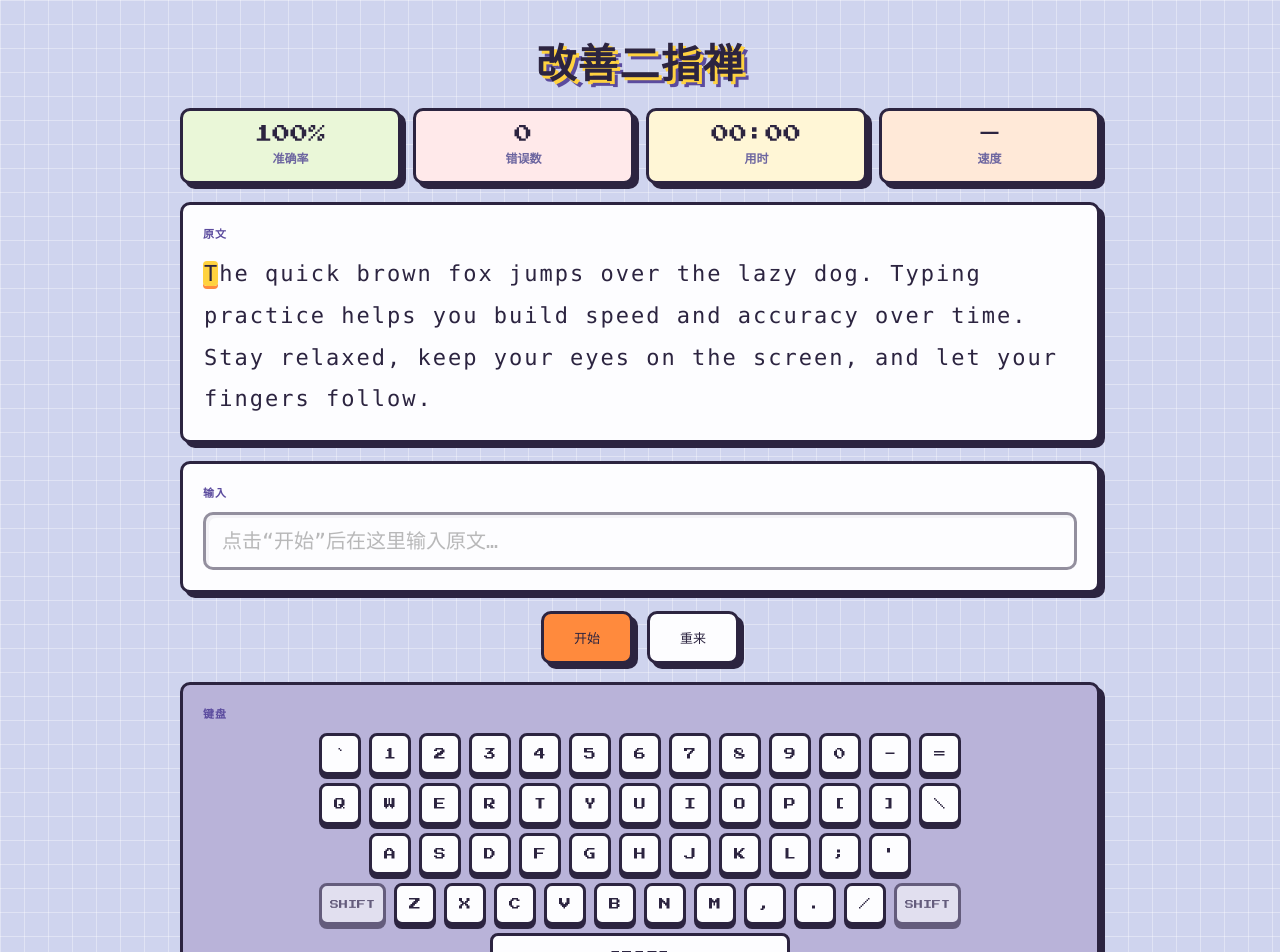
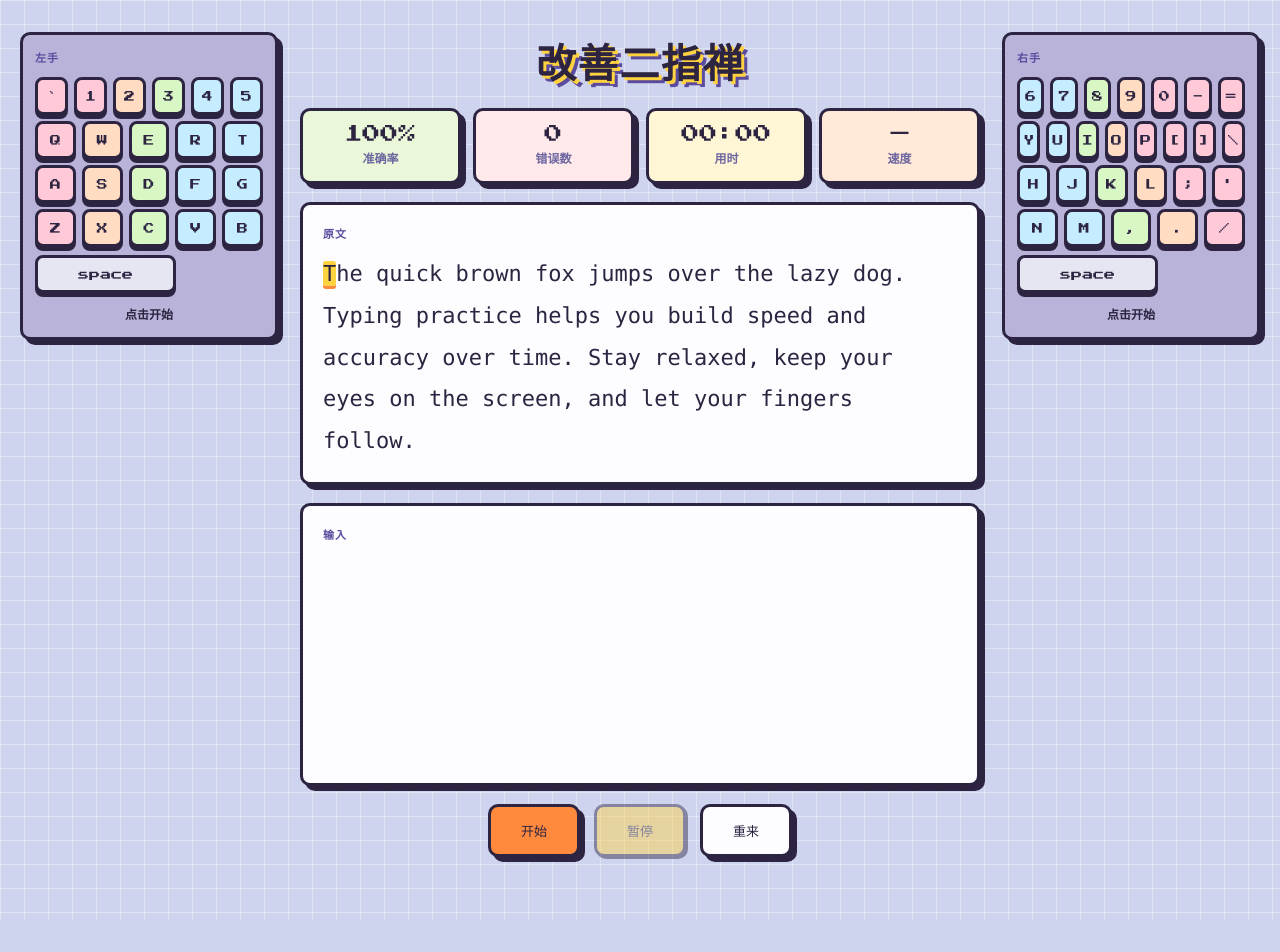
Before and after one commit to SmartJone/Carmen--, a React (Vite) app: page / in a window 1280 px wide. Shown: the top 952 px of the page. After the commit the page ends 921 px from the top, so only its background shows below. Built offline with nearby package versions, Linux system fonts and the light colour scheme.

Commit message:
输入框与原文同款显示、新增暂停、键盘改为左右分栏并加指法配色

```diff
--- a/src/App.tsx
+++ b/src/App.tsx
@@ -1,4 +1,4 @@
-import { useRef } from 'react'
+import { useEffect, useLayoutEffect, useRef, useState } from 'react'
 import { TextDisplay } from './components/TextDisplay'
 import { InputArea } from './components/InputArea'
 import { VirtualKeyboard } from './components/VirtualKeyboard'
@@ -7,22 +7,51 @@
 import { ResultCard } from './components/ResultCard'
 import { SAMPLE_TEXT } from './data/texts'
 import { useTypingEngine } from './hooks/useTypingEngine'
+import { useMediaQuery } from './hooks/useMediaQuery'
 
 function App() {
   const engine = useTypingEngine(SAMPLE_TEXT)
-  const inputRef = useRef<HTMLInputElement | null>(null)
+  const inputRef = useRef<HTMLTextAreaElement | null>(null)
+  const wide = useMediaQuery('(min-width: 1180px)')
+
+  useEffect(() => {
+    if (engine.phase === 'typing') inputRef.current?.focus()
+  }, [engine.phase])
+
+  const textRef = useRef<HTMLParagraphElement | null>(null)
+  const [textHeight, setTextHeight] = useState(0)
+
+  useLayoutEffect(() => {
+    const el = textRef.current
+    if (!el) return
+    const update = () => setTextHeight(el.offsetHeight)
+    update()
+    const ro = new ResizeObserver(update)
+    ro.observe(el)
+    return () => ro.disconnect()
+  }, [])
 
   const handleStart = () => {
     engine.start()
-    inputRef.current?.focus()
   }
 
   const handleReset = () => {
     engine.reset()
-    inputRef.current?.focus()
   }
 
+  const nextChar =
+    engine.phase === 'typing' && engine.typed.length < SAMPLE_TEXT.length
+      ? SAMPLE_TEXT[engine.typed.length]
+      : null
+
   return (
+    <div className={wide ? 'layout layout-wide' : 'layout'}>
+      {wide && (
+        <aside className="side-kb side-kb-left">
+          <VirtualKeyboard side="left" nextChar={nextChar} streak={engine.streak} />
+        </aside>
+      )}
+
       <main className="app">
         <h1 className="app-title">改善二指禅</h1>
 
@@ -33,18 +62,24 @@
           speed={engine.phase === 'finished' ? `${engine.wpm} WPM` : '—'}
         />
 
-      <TextDisplay text={SAMPLE_TEXT} typed={engine.typed} />
+        <TextDisplay text={SAMPLE_TEXT} typed={engine.typed} textRef={textRef} />
 
         <InputArea
+          text={SAMPLE_TEXT}
           value={engine.typed}
           disabled={engine.phase !== 'typing'}
+          minHeight={textHeight}
           inputRef={inputRef}
           onChange={engine.handleChange}
         />
 
         <Controls
           canStart={engine.phase === 'idle'}
+          paused={engine.phase === 'paused'}
+          canPause={engine.phase === 'typing'}
           onStart={handleStart}
+          onPause={engine.pause}
+          onResume={engine.resume}
           onReset={handleReset}
         />
 
@@ -52,20 +87,21 @@
           <ResultCard
             wpm={engine.wpm}
             accuracy={engine.accuracy}
-          errors={engine.errorCount}
-          time={engine.timeString}
             onReset={handleReset}
           />
         )}
 
-      <VirtualKeyboard
-        nextChar={
-          engine.phase === 'typing' && engine.typed.length < SAMPLE_TEXT.length
-            ? SAMPLE_TEXT[engine.typed.length]
-            : null
-        }
-      />
+        {!wide && (
+          <VirtualKeyboard side="full" nextChar={nextChar} streak={engine.streak} />
+        )}
       </main>
+
+      {wide && (
+        <aside className="side-kb side-kb-right">
+          <VirtualKeyboard side="right" nextChar={nextChar} streak={engine.streak} />
+        </aside>
+      )}
+    </div>
   )
 }
 
--- a/src/components/Controls.tsx
+++ b/src/components/Controls.tsx
@@ -1,14 +1,33 @@
 interface ControlsProps {
   canStart: boolean
+  paused: boolean
+  canPause: boolean
   onStart: () => void
+  onPause: () => void
+  onResume: () => void
   onReset: () => void
 }
 
-export function Controls({ canStart, onStart, onReset }: ControlsProps) {
+export function Controls({
+  canStart,
+  paused,
+  canPause,
+  onStart,
+  onPause,
+  onResume,
+  onReset,
+}: ControlsProps) {
   return (
     <section className="controls">
       <button className="btn btn-primary" onClick={onStart} disabled={!canStart}>
         开始
+      </button>
+      <button
+        className="btn btn-pause"
+        onClick={paused ? onResume : onPause}
+        disabled={!paused && !canPause}
+      >
+        {paused ? '继续' : '暂停'}
       </button>
       <button className="btn" onClick={onReset}>
         重来
--- a/src/components/InputArea.tsx
+++ b/src/components/InputArea.tsx
@@ -1,28 +1,51 @@
 import type { RefObject } from 'react'
 
 interface InputAreaProps {
+  text: string
   value: string
   disabled: boolean
-  inputRef: RefObject<HTMLInputElement | null>
+  minHeight: number
+  inputRef: RefObject<HTMLTextAreaElement | null>
   onChange: (value: string) => void
 }
 
-export function InputArea({ value, disabled, inputRef, onChange }: InputAreaProps) {
+export function InputArea({
+  text,
+  value,
+  disabled,
+  minHeight,
+  inputRef,
+  onChange,
+}: InputAreaProps) {
   return (
     <section className="card">
       <h2 className="section-title">输入</h2>
-      <input
+      <div className={`input-stack${disabled ? ' is-disabled' : ''}`}>
+        <p
+          className="text-display input-ghost"
+          style={{ minHeight }}
+          aria-hidden="true"
+        >
+          {value.split('').map((ch, i) => (
+            <span
+              key={i}
+              className={ch === text[i] ? 'char char-correct' : 'char char-wrong'}
+            >
+              {ch}
+            </span>
+          ))}
+        </p>
+        <textarea
           ref={inputRef}
-        className="typing-input"
-        type="text"
+          className="text-display input-layer"
           value={value}
           disabled={disabled}
-        placeholder="点击“开始”后在这里输入原文…"
+          spellCheck={false}
+          autoCorrect="off"
           autoComplete="off"
-        autoCorrect="off"
-        spellCheck={false}
           onChange={(e) => onChange(e.target.value)}
         />
+      </div>
     </section>
   )
 }
--- a/src/components/TextDisplay.tsx
+++ b/src/components/TextDisplay.tsx
@@ -1,13 +1,16 @@
+import type { RefObject } from 'react'
+
 interface TextDisplayProps {
   text: string
   typed: string
+  textRef?: RefObject<HTMLParagraphElement | null>
 }
 
-export function TextDisplay({ text, typed }: TextDisplayProps) {
+export function TextDisplay({ text, typed, textRef }: TextDisplayProps) {
   return (
     <section className="card">
       <h2 className="section-title">原文</h2>
-      <p className="text-display">
+      <p className="text-display" ref={textRef}>
         {text.split('').map((ch, i) => {
           let cls = 'char'
           if (i < typed.length) {
--- a/src/components/VirtualKeyboard.tsx
+++ b/src/components/VirtualKeyboard.tsx
@@ -1,74 +1,85 @@
-import { useEffect, useMemo, useState } from 'react'
+import {
+  FINGER_NAMES,
+  FULL_ROWS,
+  LEFT_ROWS,
+  RIGHT_ROWS,
+  SPACE_KEY,
+  fingerOfChar,
+  keyIdOf,
+  type KeyDef,
+} from '../data/keyboard'
+import { usePressedKey } from '../hooks/usePressedKey'
 
-const ROWS = [
-  ['`', '1', '2', '3', '4', '5', '6', '7', '8', '9', '0', '-', '='],
-  ['q', 'w', 'e', 'r', 't', 'y', 'u', 'i', 'o', 'p', '[', ']', '\\'],
-  ['a', 's', 'd', 'f', 'g', 'h', 'j', 'k', 'l', ';', "'"],
-  ['z', 'x', 'c', 'v', 'b', 'n', 'm', ',', '.', '/'],
-]
+type Side = 'left' | 'right' | 'full'
 
-function keyIdOf(ch: string): string | null {
-  if (ch === ' ') return 'space'
-  if (ch.length !== 1) return null
-  return ch.toLowerCase()
+interface VirtualKeyboardProps {
+  side?: Side
+  nextChar: string | null
+  streak: number
 }
 
-interface VirtualKeyboardProps {
-  nextChar: string | null
+const ROWS: Record<Side, KeyDef[][]> = {
+  left: LEFT_ROWS,
+  right: RIGHT_ROWS,
+  full: FULL_ROWS,
 }
 
-export function VirtualKeyboard({ nextChar }: VirtualKeyboardProps) {
-  const [pressed, setPressed] = useState<string | null>(null)
+const TITLES: Record<Side, string> = {
+  left: '左手',
+  right: '右手',
+  full: '键盘',
+}
 
-  const allKeys = useMemo(
-    () => new Set([...ROWS.flat(), 'space', 'Shift']),
-    [],
+export function VirtualKeyboard({
+  side = 'full',
+  nextChar,
+  streak,
+}: VirtualKeyboardProps) {
+  const pressedKey = usePressedKey()
+  const nextKey = nextChar === null ? null : keyIdOf(nextChar)
+  const nextFinger = nextChar === null ? null : fingerOfChar(nextChar)
+
+  const keyClass = (key: KeyDef) => {
+    const cls = ['kb-key', `finger-${key.finger}`]
+    if (pressedKey === key.id) cls.push('kb-active')
+    else if (nextKey === key.id) cls.push('kb-next')
+    return cls.join(' ')
+  }
+
+  const renderSpace = () => (
+    <div className="kb-row kb-row-space">
+      <span className={keyClass(SPACE_KEY)}>{SPACE_KEY.label}</span>
+    </div>
   )
 
-  const nextKey = nextChar !== null ? keyIdOf(nextChar) : null
+  return (
+    <section className={`card kb-card kb-${side}`}>
+      <h2 className="section-title">{TITLES[side]}</h2>
 
-  useEffect(() => {
-    const onKeyDown = (e: KeyboardEvent) => {
-      if (e.repeat) return
-      const id = keyIdOf(e.key)
-      if (id && allKeys.has(id)) setPressed(id)
-    }
-    const onKeyUp = () => setPressed(null)
-
-    window.addEventListener('keydown', onKeyDown)
-    window.addEventListener('keyup', onKeyUp)
-    return () => {
-      window.removeEventListener('keydown', onKeyDown)
-      window.removeEventListener('keyup', onKeyUp)
-    }
-  }, [allKeys])
-
-  const cls = (key: string) => {
-    if (pressed === key) return 'kb-key kb-active'
-    if (nextKey === key) return 'kb-key kb-next'
-    return 'kb-key'
-  }
-
-  return (
-    <section className="card kb-card">
-      <h2 className="section-title">键盘</h2>
       <div className="keyboard">
-        {ROWS.map((row, r) => (
-          <div className={`kb-row kb-row-${r}`} key={r}>
-            {r === 3 && <span className="kb-key kb-wide kb-inert">Shift</span>}
+        {ROWS[side].map((row, r) => (
+          <div className="kb-row" key={r}>
             {row.map((key) => (
-              <span className={cls(key)} key={key}>
-                {key}
+              <span className={keyClass(key)} key={key.id}>
+                {key.label}
               </span>
             ))}
-            {r === 3 && <span className="kb-key kb-wide kb-inert">Shift</span>}
           </div>
         ))}
-        <div className="kb-row">
-          <span className={cls('space') + ' kb-space'}>space</span>
-        </div>
+        {renderSpace()}
       </div>
-      <p className="kb-hint">黄色 = 下一个要按的键，按键时会亮起</p>
+
+      <p className="kb-tip">
+        {nextFinger ? (
+          <>
+            用 <b>{FINGER_NAMES[nextFinger]}</b> 敲
+          </>
+        ) : (
+          '点击开始'
+        )}
+      </p>
+
+      {streak > 1 && <p className="kb-streak">连击 x{streak}</p>}
     </section>
   )
 }
--- /dev/null
+++ b/src/data/keyboard.ts
@@ -0,0 +1,75 @@
+export type Finger =
+  | 'l-pinky'
+  | 'l-ring'
+  | 'l-middle'
+  | 'l-index'
+  | 'r-index'
+  | 'r-middle'
+  | 'r-ring'
+  | 'r-pinky'
+  | 'thumb'
+
+export interface KeyDef {
+  id: string
+  label: string
+  finger: Finger
+}
+
+export const FINGER_NAMES: Record<Finger, string> = {
+  'l-pinky': '左手小指',
+  'l-ring': '左手无名指',
+  'l-middle': '左手中指',
+  'l-index': '左手食指',
+  'r-index': '右手食指',
+  'r-middle': '右手中指',
+  'r-ring': '右手无名指',
+  'r-pinky': '右手小指',
+  thumb: '拇指',
+}
+
+const k = (label: string, finger: Finger): KeyDef => ({
+  id: label === ' ' ? 'space' : label.toLowerCase(),
+  label,
+  finger,
+})
+
+export const LEFT_ROWS: KeyDef[][] = [
+  [k('`', 'l-pinky'), k('1', 'l-pinky'), k('2', 'l-ring'), k('3', 'l-middle'), k('4', 'l-index'), k('5', 'l-index')],
+  [k('q', 'l-pinky'), k('w', 'l-ring'), k('e', 'l-middle'), k('r', 'l-index'), k('t', 'l-index')],
+  [k('a', 'l-pinky'), k('s', 'l-ring'), k('d', 'l-middle'), k('f', 'l-index'), k('g', 'l-index')],
+  [k('z', 'l-pinky'), k('x', 'l-ring'), k('c', 'l-middle'), k('v', 'l-index'), k('b', 'l-index')],
+]
+
+export const RIGHT_ROWS: KeyDef[][] = [
+  [k('6', 'r-index'), k('7', 'r-index'), k('8', 'r-middle'), k('9', 'r-ring'), k('0', 'r-pinky'), k('-', 'r-pinky'), k('=', 'r-pinky')],
+  [k('y', 'r-index'), k('u', 'r-index'), k('i', 'r-middle'), k('o', 'r-ring'), k('p', 'r-pinky'), k('[', 'r-pinky'), k(']', 'r-pinky'), k('\\', 'r-pinky')],
+  [k('h', 'r-index'), k('j', 'r-index'), k('k', 'r-middle'), k('l', 'r-ring'), k(';', 'r-pinky'), k("'", 'r-pinky')],
+  [k('n', 'r-index'), k('m', 'r-index'), k(',', 'r-middle'), k('.', 'r-ring'), k('/', 'r-pinky')],
+]
+
+export const SPACE_KEY: KeyDef = { id: 'space', label: 'space', finger: 'thumb' }
+
+export const FULL_ROWS: KeyDef[][] = LEFT_ROWS.map((row, i) => [
+  ...row,
+  ...RIGHT_ROWS[i],
+])
+
+export const KEY_FINGER: Record<string, Finger> = (() => {
+  const map: Record<string, Finger> = {}
+  for (const row of FULL_ROWS) {
+    for (const key of row) map[key.id] = key.finger
+  }
+  map[SPACE_KEY.id] = SPACE_KEY.finger
+  return map
+})()
+
+export function keyIdOf(ch: string): string | null {
+  if (ch === ' ') return 'space'
+  if (ch.length !== 1) return null
+  return ch.toLowerCase()
+}
+
+export function fingerOfChar(ch: string): Finger | null {
+  const id = keyIdOf(ch)
+  return id === null ? null : (KEY_FINGER[id] ?? null)
+}
--- /dev/null
+++ b/src/hooks/useMediaQuery.ts
@@ -0,0 +1,17 @@
+import { useEffect, useState } from 'react'
+
+export function useMediaQuery(query: string) {
+  const [matches, setMatches] = useState(() =>
+    typeof window !== 'undefined' ? window.matchMedia(query).matches : false,
+  )
+
+  useEffect(() => {
+    const mql = window.matchMedia(query)
+    const onChange = () => setMatches(mql.matches)
+    onChange()
+    mql.addEventListener('change', onChange)
+    return () => mql.removeEventListener('change', onChange)
+  }, [query])
+
+  return matches
+}
--- /dev/null
+++ b/src/hooks/usePressedKey.ts
@@ -0,0 +1,24 @@
+import { useEffect, useState } from 'react'
+import { KEY_FINGER, keyIdOf } from '../data/keyboard'
+
+export function usePressedKey() {
+  const [pressedKey, setPressedKey] = useState<string | null>(null)
+
+  useEffect(() => {
+    const onKeyDown = (e: KeyboardEvent) => {
+      if (e.repeat) return
+      const id = keyIdOf(e.key)
+      if (id && id in KEY_FINGER) setPressedKey(id)
+    }
+    const onKeyUp = () => setPressedKey(null)
+
+    window.addEventListener('keydown', onKeyDown)
+    window.addEventListener('keyup', onKeyUp)
+    return () => {
+      window.removeEventListener('keydown', onKeyDown)
+      window.removeEventListener('keyup', onKeyUp)
+    }
+  }, [])
+
+  return pressedKey
+}
--- a/src/hooks/useTypingEngine.ts
+++ b/src/hooks/useTypingEngine.ts
@@ -1,6 +1,6 @@
 import { useCallback, useEffect, useMemo, useRef, useState } from 'react'
 
-export type Phase = 'idle' | 'typing' | 'finished'
+export type Phase = 'idle' | 'typing' | 'paused' | 'finished'
 
 function formatTime(ms: number) {
   const total = Math.floor(ms / 1000)
@@ -12,32 +12,57 @@
 export function useTypingEngine(text: string) {
   const [phase, setPhase] = useState<Phase>('idle')
   const [typed, setTyped] = useState('')
-  const [startedAt, setStartedAt] = useState<number | null>(null)
   const [elapsedMs, setElapsedMs] = useState(0)
+  const accumulatedRef = useRef(0)
+  const segmentStartRef = useRef<number | null>(null)
   const timerRef = useRef<number | null>(null)
 
+  const currentElapsed = useCallback(() => {
+    const running =
+      segmentStartRef.current === null
+        ? 0
+        : Date.now() - segmentStartRef.current
+    return accumulatedRef.current + running
+  }, [])
+
   useEffect(() => {
-    if (phase !== 'typing' || startedAt === null) return
+    if (phase !== 'typing') return
     timerRef.current = window.setInterval(() => {
-      setElapsedMs(Date.now() - startedAt)
+      setElapsedMs(currentElapsed())
     }, 200)
     return () => {
       if (timerRef.current !== null) window.clearInterval(timerRef.current)
     }
-  }, [phase, startedAt])
+  }, [phase, currentElapsed])
 
   const start = useCallback(() => {
     if (phase !== 'idle') return
-    setStartedAt(Date.now())
+    accumulatedRef.current = 0
+    segmentStartRef.current = Date.now()
     setElapsedMs(0)
+    setPhase('typing')
+  }, [phase])
+
+  const pause = useCallback(() => {
+    if (phase !== 'typing') return
+    accumulatedRef.current = currentElapsed()
+    segmentStartRef.current = null
+    setElapsedMs(accumulatedRef.current)
+    setPhase('paused')
+  }, [phase, currentElapsed])
+
+  const resume = useCallback(() => {
+    if (phase !== 'paused') return
+    segmentStartRef.current = Date.now()
     setPhase('typing')
   }, [phase])
 
   const reset = useCallback(() => {
     if (timerRef.current !== null) window.clearInterval(timerRef.current)
+    accumulatedRef.current = 0
+    segmentStartRef.current = null
     setPhase('idle')
     setTyped('')
-    setStartedAt(null)
     setElapsedMs(0)
   }, [])
 
@@ -48,11 +73,13 @@
       setTyped(next)
       if (next.length === text.length) {
         if (timerRef.current !== null) window.clearInterval(timerRef.current)
-        setElapsedMs(startedAt === null ? 0 : Date.now() - startedAt)
+        accumulatedRef.current = currentElapsed()
+        segmentStartRef.current = null
+        setElapsedMs(accumulatedRef.current)
         setPhase('finished')
       }
     },
-    [phase, startedAt, text],
+    [phase, text, currentElapsed],
   )
 
   const { correctCount, errorCount } = useMemo(() => {
@@ -63,6 +90,15 @@
       else errors++
     }
     return { correctCount: correct, errorCount: errors }
+  }, [typed, text])
+
+  const streak = useMemo(() => {
+    let n = 0
+    for (let i = typed.length - 1; i >= 0; i--) {
+      if (typed[i] === text[i]) n++
+      else break
+    }
+    return n
   }, [typed, text])
 
   const accuracy =
@@ -76,10 +112,13 @@
     typed,
     correctCount,
     errorCount,
+    streak,
     accuracy,
     wpm,
     timeString: formatTime(elapsedMs),
     start,
+    pause,
+    resume,
     reset,
     handleChange,
   }
--- a/src/index.css
+++ b/src/index.css
@@ -38,7 +38,7 @@
 }
 
 #root {
-  max-width: 960px;
+  max-width: 1440px;
   margin: 0 auto;
   padding: 32px 20px 64px;
 }
@@ -62,12 +62,6 @@
   font-size: 11px;
   letter-spacing: 0.08em;
   color: var(--indigo);
-}
-
-.app {
-  display: flex;
-  flex-direction: column;
-  gap: 18px;
 }
 
 .app-title {
@@ -133,23 +127,24 @@
   font-family: var(--mono);
   font-size: 22px;
   line-height: 1.9;
-  word-break: break-word;
+  white-space: pre-wrap;
+  overflow-wrap: break-word;
 }
 
 .char {
-  border-radius: 4px;
-  padding: 0 1px;
+  border-radius: 3px;
+  padding: 0;
 }
 
 .char-correct {
-  color: var(--green);
-  background: rgba(126, 211, 33, 0.22);
+  color: #26824a;
+  background: rgba(126, 211, 33, 0.24);
 }
 
 .char-wrong {
-  color: #fff;
-  background: var(--red);
-  text-decoration: underline wavy #fff;
+  color: #b3272c;
+  background: rgba(227, 69, 74, 0.16);
+  text-decoration: underline wavy #e07a7e;
   text-underline-offset: 4px;
 }
 
@@ -159,30 +154,41 @@
   box-shadow: 0 3px 0 var(--orange);
 }
 
-/* 输入区 */
-.typing-input {
-  width: 100%;
-  font-family: var(--mono);
-  font-size: 20px;
-  padding: 14px 16px;
-  border: 3px solid var(--border);
-  border-radius: var(--radius);
-  background: var(--panel);
-  color: var(--text);
-  outline: none;
-  box-shadow: inset 3px 3px 0 rgba(44, 36, 64, 0.08);
+/* 输入区：与原文同款显示，textarea 透明覆盖实现输入 */
+.input-stack {
+  position: relative;
 }
 
-.typing-input:focus {
-  border-color: var(--indigo);
-  box-shadow:
-    inset 3px 3px 0 rgba(44, 36, 64, 0.08),
-    0 0 0 3px var(--accent-soft);
+.input-ghost {
+  margin: 0;
 }
 
-.typing-input:disabled {
-  opacity: 0.5;
-  cursor: not-allowed;
+.input-layer {
+  position: absolute;
+  inset: 0;
+  width: 100%;
+  height: 100%;
+  margin: 0;
+  padding: 0;
+  border: none;
+  outline: none;
+  resize: none;
+  overflow: hidden;
+  background: transparent;
+  color: transparent;
+  caret-color: var(--indigo);
+  white-space: pre-wrap;
+  overflow-wrap: break-word;
+}
+
+.input-stack:focus-within {
+  outline: 3px solid var(--indigo);
+  outline-offset: 6px;
+  border-radius: 6px;
+}
+
+.input-stack.is-disabled {
+  opacity: 0.55;
 }
 
 /* 按钮 */
@@ -230,55 +236,105 @@
   background: var(--lime);
 }
 
+.btn-pause {
+  background: var(--yellow);
+}
+
+.btn-pause:hover:not(:disabled) {
+  background: var(--lime);
+}
+
 /* 结果卡片 */
 .result-card {
   text-align: center;
   background: #fffbe8;
 }
 
-.result-grid {
-  display: grid;
-  grid-template-columns: repeat(4, 1fr);
-  gap: 12px;
-  margin-bottom: 16px;
+.result-badge {
+  font-family: var(--pixel);
+  font-size: 56px;
+  line-height: 1;
+  margin: 8px 0 14px;
+  color: var(--orange);
+  text-shadow: 4px 4px 0 var(--border);
 }
 
-.result-item {
+.result-badge.rank-S {
+  color: var(--lime);
+}
+.result-badge.rank-B {
+  color: var(--indigo);
+}
+.result-badge.rank-C {
+  color: var(--text-muted);
+}
+
+.result-msg {
+  margin: 0 0 18px;
+  font-size: 16px;
+  font-weight: 700;
+}
+
+/* 模拟键盘 */
+.layout {
+  display: flex;
+  flex-direction: column;
+  gap: 18px;
+}
+
+.app {
+  width: 100%;
+  max-width: 720px;
+  margin: 0 auto;
+  display: flex;
+  flex-direction: column;
+  gap: 18px;
+}
+
+.layout-wide {
+  display: grid;
+  grid-template-columns: minmax(0, 1fr) minmax(0, 680px) minmax(0, 1fr);
+  gap: 22px;
+  align-items: start;
+}
+
+.side-kb {
+  position: sticky;
+  top: 20px;
+}
+
+.kb-card {
+  background: #b9b3d9;
+}
+
+.side-kb .kb-card {
+  padding: 14px 12px;
+}
+
+.keyboard {
   display: flex;
   flex-direction: column;
   gap: 6px;
 }
 
-/* 模拟键盘 */
-.kb-card {
-  background: #b9b3d9;
-}
-
-.keyboard {
-  display: flex;
-  flex-direction: column;
-  gap: 8px;
-  align-items: center;
-}
-
 .kb-row {
   display: flex;
-  gap: 8px;
-  justify-content: center;
+  gap: 6px;
 }
 
 .kb-key {
-  min-width: 42px;
-  height: 42px;
-  padding: 0 8px;
+  flex: 1 1 0;
+  min-width: 0;
+  height: 38px;
+  padding: 0 2px;
   display: inline-flex;
   align-items: center;
   justify-content: center;
   font-family: var(--pixel);
-  font-size: 12px;
+  font-size: 11px;
   text-transform: uppercase;
+  color: var(--border);
   background: var(--panel);
-  color: var(--text);
   border: 3px solid var(--border);
   border-radius: 8px;
   box-shadow: 0 4px 0 var(--border);
@@ -288,9 +344,30 @@
     background 60ms ease;
 }
 
+/* 指法配色（柔和） */
+.finger-l-pinky,
+.finger-r-pinky {
+  background: #ffc9d8;
+}
+.finger-l-ring,
+.finger-r-ring {
+  background: #ffdcc2;
+}
+.finger-l-middle,
+.finger-r-middle {
+  background: #d9f7c4;
+}
+.finger-l-index,
+.finger-r-index {
+  background: #c6ecff;
+}
+.finger-thumb {
+  background: #e6e6f2;
+}
+
 .kb-next {
   background: var(--yellow);
-  animation: kb-blink 900ms steps(2, start) infinite;
+  animation: kb-pulse 700ms ease-in-out infinite;
 }
 
 .kb-active {
@@ -299,37 +376,61 @@
   box-shadow: 0 0 0 var(--border);
 }
 
-.kb-wide {
-  min-width: 66px;
-  font-size: 9px;
+.kb-row-space {
+  margin-top: 2px;
 }
 
-.kb-inert {
-  opacity: 0.6;
+.kb-row-space .kb-key {
+  flex: 0 0 62%;
 }
 
-.kb-space {
-  width: 300px;
+.kb-space,
+.kb-row-space .kb-key {
   text-transform: none;
 }
 
-.kb-hint {
-  margin: 14px 0 0;
+.kb-tip {
+  margin: 12px 0 0;
   text-align: center;
   font-size: 12px;
   font-weight: 700;
-  color: var(--text-muted);
+  color: var(--border);
 }
 
-@keyframes kb-blink {
+.kb-tip b {
+  color: var(--indigo);
+}
+
+.kb-streak {
+  margin: 6px 0 0;
+  text-align: center;
+  font-family: var(--pixel);
+  font-size: 11px;
+  color: var(--orange);
+  animation: streak-pop 200ms ease-out;
+}
+
+@keyframes kb-pulse {
+  0%,
+  100% {
+    transform: translateY(0) scale(1);
+  }
   50% {
-    background: #fff2a8;
+    transform: translateY(-3px) scale(1.08);
+  }
+}
+
+@keyframes streak-pop {
+  from {
+    transform: scale(0.7);
+  }
+  to {
+    transform: scale(1);
   }
 }
 
 @media (max-width: 640px) {
-  .stats-bar,
-  .result-grid {
+  .stats-bar {
     grid-template-columns: repeat(2, 1fr);
   }
 
@@ -337,24 +438,19 @@
     font-size: 24px;
   }
 
+  .result-badge {
+    font-size: 40px;
+  }
+
   .stat-value {
     font-size: 14px;
   }
 
   .kb-key {
-    min-width: 26px;
-    height: 32px;
-    font-size: 9px;
+    height: 30px;
+    font-size: 8px;
     border-width: 2px;
     box-shadow: 0 3px 0 var(--border);
-  }
-
-  .kb-wide {
-    min-width: 42px;
-    font-size: 7px;
-  }
-
-  .kb-space {
-    width: 180px;
+    border-radius: 6px;
   }
 }
```
Also changed, not shown: src/components/ResultCard.tsx (+13 -17 lines). Lines whose indentation alone changed are shown as unchanged.
